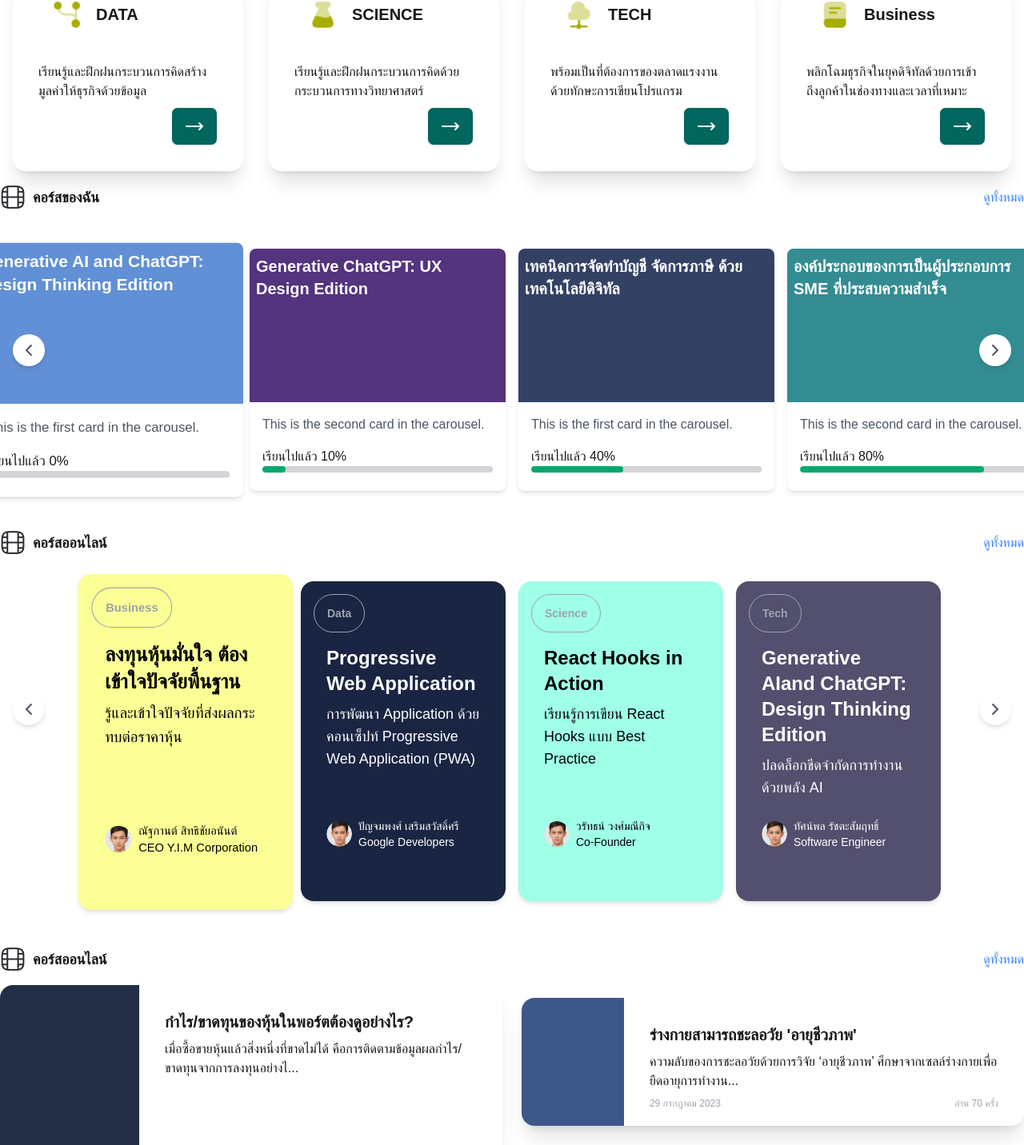
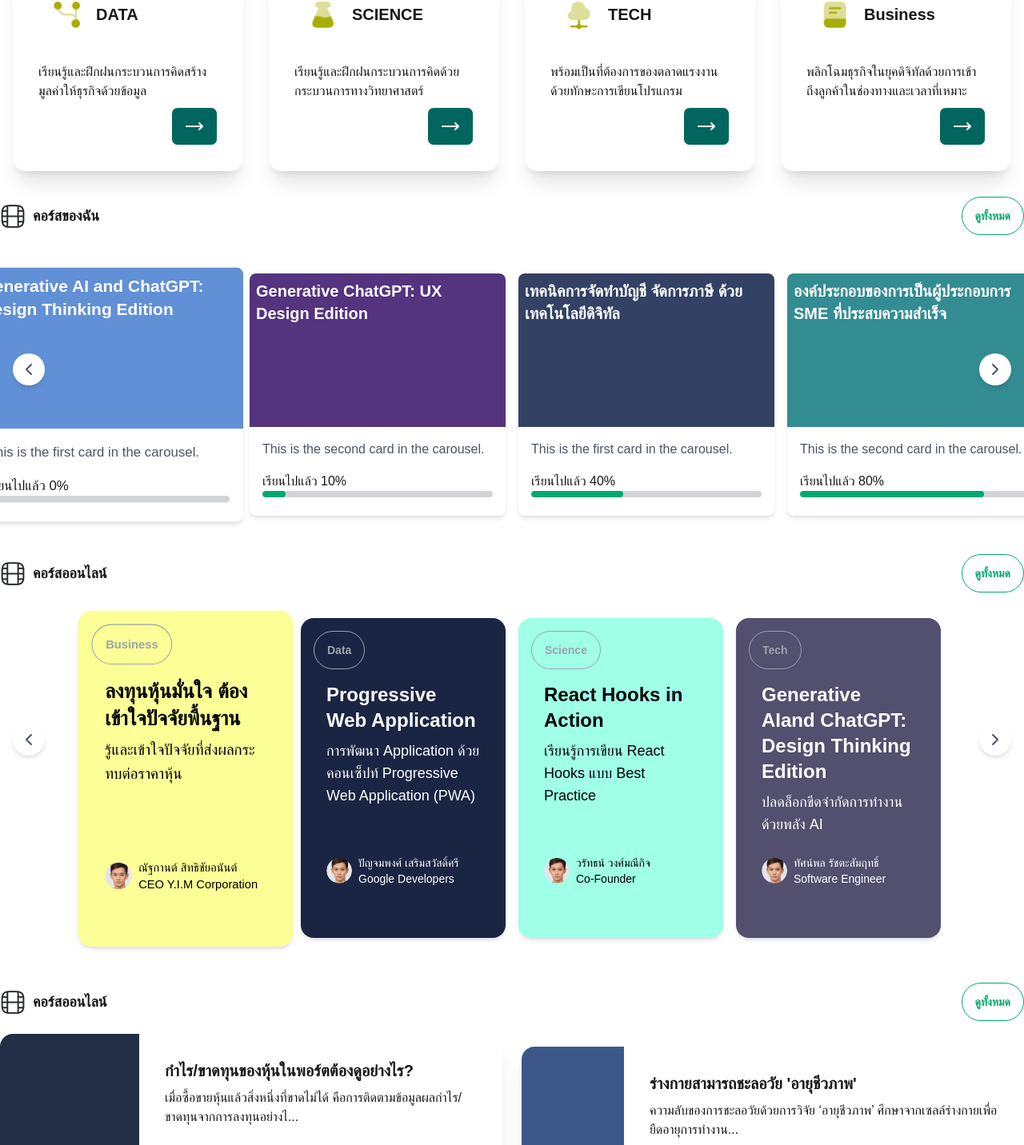
Before and after one commit to krispo29/glonix-exam, a Next.js app: page / in a window 1280 px wide. Shown: the part 667-2099 px from the top of the page at 80% size. Built offline with nearby package versions, Linux system fonts and the light colour scheme; a web font is replaced by a local one.

Commit message:
edit see all button

```diff
--- a/app/components/Blog/page.tsx
+++ b/app/components/Blog/page.tsx
@@ -57,7 +57,9 @@ const Blog: React.FC<{ blogs: BlogCardProps[] }> = ({ blogs }) => {
           <h1 className="text-lg font-semibold">คอร์สออนไลน์</h1>
         </div>
 
-        <button className="text-blue-500 hover:underline">ดูทั้งหมด</button>
+        <button className="btn btn-outline btn-success rounded-full">
+          ดูทั้งหมด
+        </button>
       </div>
       <div className="grid grid-cols-1 lg:grid-cols-2 gap-6">
         <div className="flex flex-col">
--- a/app/components/Course/MyCourse/page.tsx
+++ b/app/components/Course/MyCourse/page.tsx
@@ -54,14 +54,15 @@ const MyCourse: React.FC<{ cards: CarouselCardProps[] }> = ({ cards }) => {
   };
 
   return (
-    <div className="container mx-auto relative mt-4 ">
+    <div className="container mx-auto relative mt-8 ">
       <div className="flex items-center justify-between">
         <div className="flex items-center">
           <Image src={IconVideo} alt="icon" className="mr-2" />
           <h1 className="text-lg font-semibold">คอร์สของฉัน</h1>
         </div>
-
-        <button className="text-blue-500 hover:underline">ดูทั้งหมด</button>
+        <button className="btn btn-outline btn-success rounded-full">
+          ดูทั้งหมด
+        </button>
       </div>
       <div className="flex space-x-4 overflow-x-auto snap-x snap-mandatory scrollbar-hide mt-4 justify-center">
         {cards.map((card, index) => (
--- a/app/components/Course/OnlineCourse/page.tsx
+++ b/app/components/Course/OnlineCourse/page.tsx
@@ -108,8 +108,9 @@ const OnlineCourse: React.FC<{ cards: CarouselCardProps[] }> = ({ cards }) => {
           <Image src={IconVideo} alt="icon" className="mr-2" />
           <h1 className="text-lg font-semibold">คอร์สออนไลน์</h1>
         </div>
-
-        <button className="text-blue-500 hover:underline">ดูทั้งหมด</button>
+        <button className="btn btn-outline btn-success rounded-full">
+          ดูทั้งหมด
+        </button>
       </div>
       <div className="flex space-x-4   snap-x snap-mandatory scrollbar-hide mt-4 justify-center">
         {cards.map((card, index) => (
```
